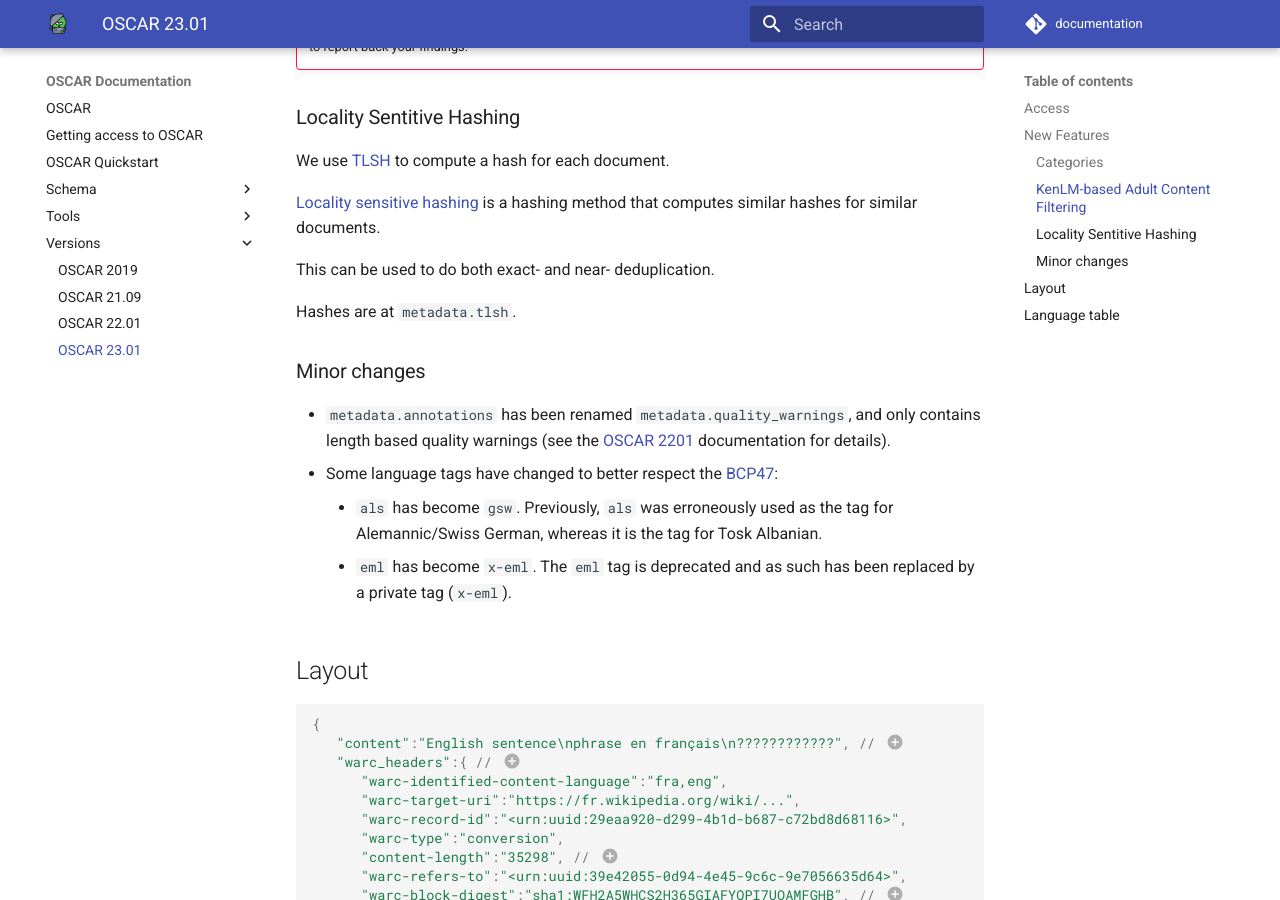
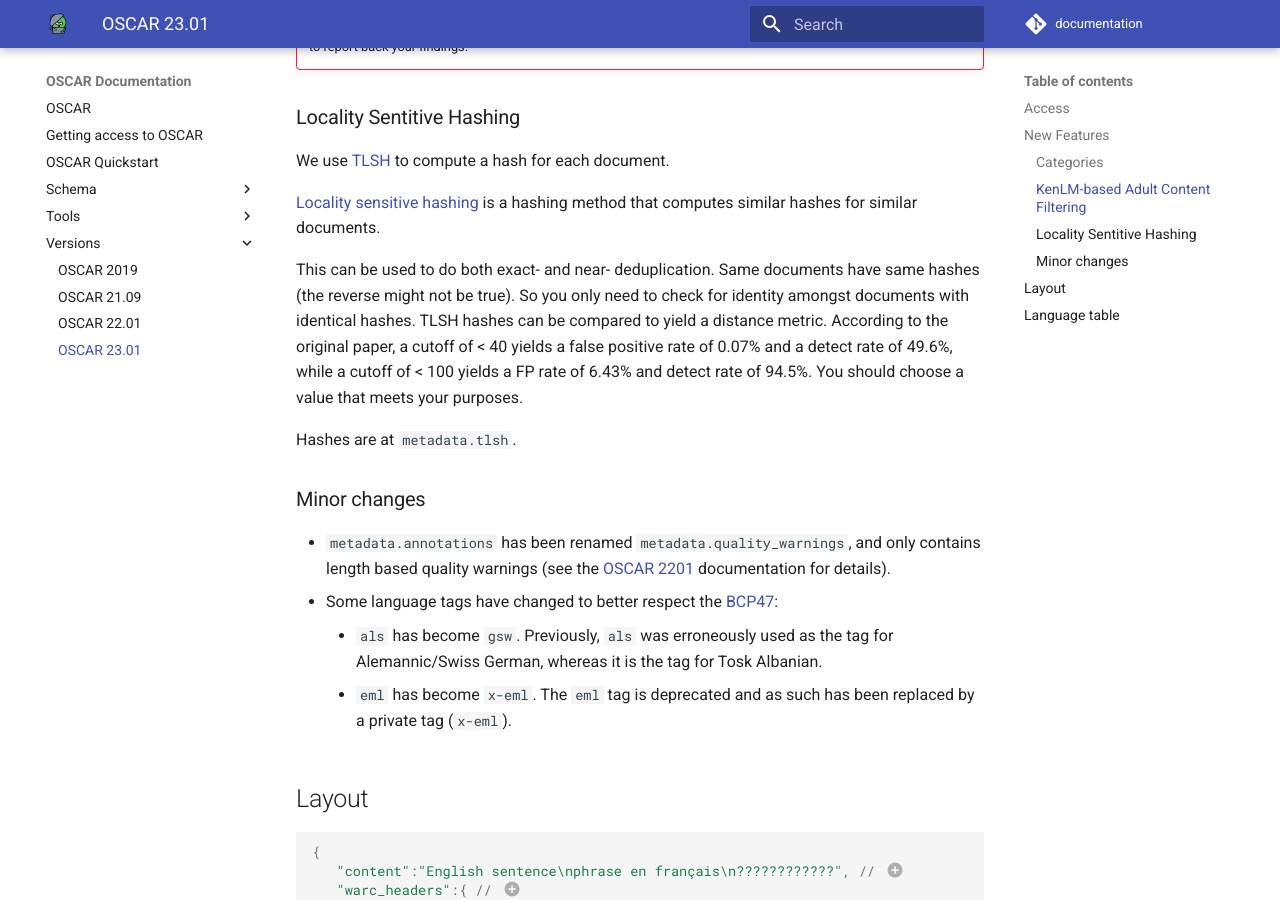
Before and after one commit to oscar-project/documentation, an MkDocs documentation site: the page built from docs/versions/oscar-2301.md, in a window 1280 px wide and 900 px high, scrolled down 1827 px. Built offline with MkDocs 1.6.1 and Material for MkDocs 9.7.7, drawn with Linux system fonts in a browser that asks for light colours; comment, search, counter and statistics services are not loaded.

Commit message:
Update oscar-2301.md
add a bit of data regarding TLSH

```diff
--- a/docs/versions/oscar-2301.md
+++ b/docs/versions/oscar-2301.md
@@ -62,6 +62,8 @@
 [Locality sensitive hashing](https://en.wikipedia.org/wiki/Locality-sensitive_hashing) is a hashing method that computes similar hashes for similar documents.
 
 This can be used to do both exact- and near- deduplication.
+Same documents have same hashes (the reverse might not be true). So you only need to check for identity amongst documents with identical hashes.
+TLSH hashes can be compared to yield a distance metric. According to the original paper, a cutoff of < 40 yields a false positive rate of 0.07% and a detect rate of 49.6%, while a cutoff of < 100 yields a FP rate of 6.43% and detect rate of 94.5%. You should choose a value that meets your purposes.
 
 Hashes are at `metadata.tlsh`.
 
```
